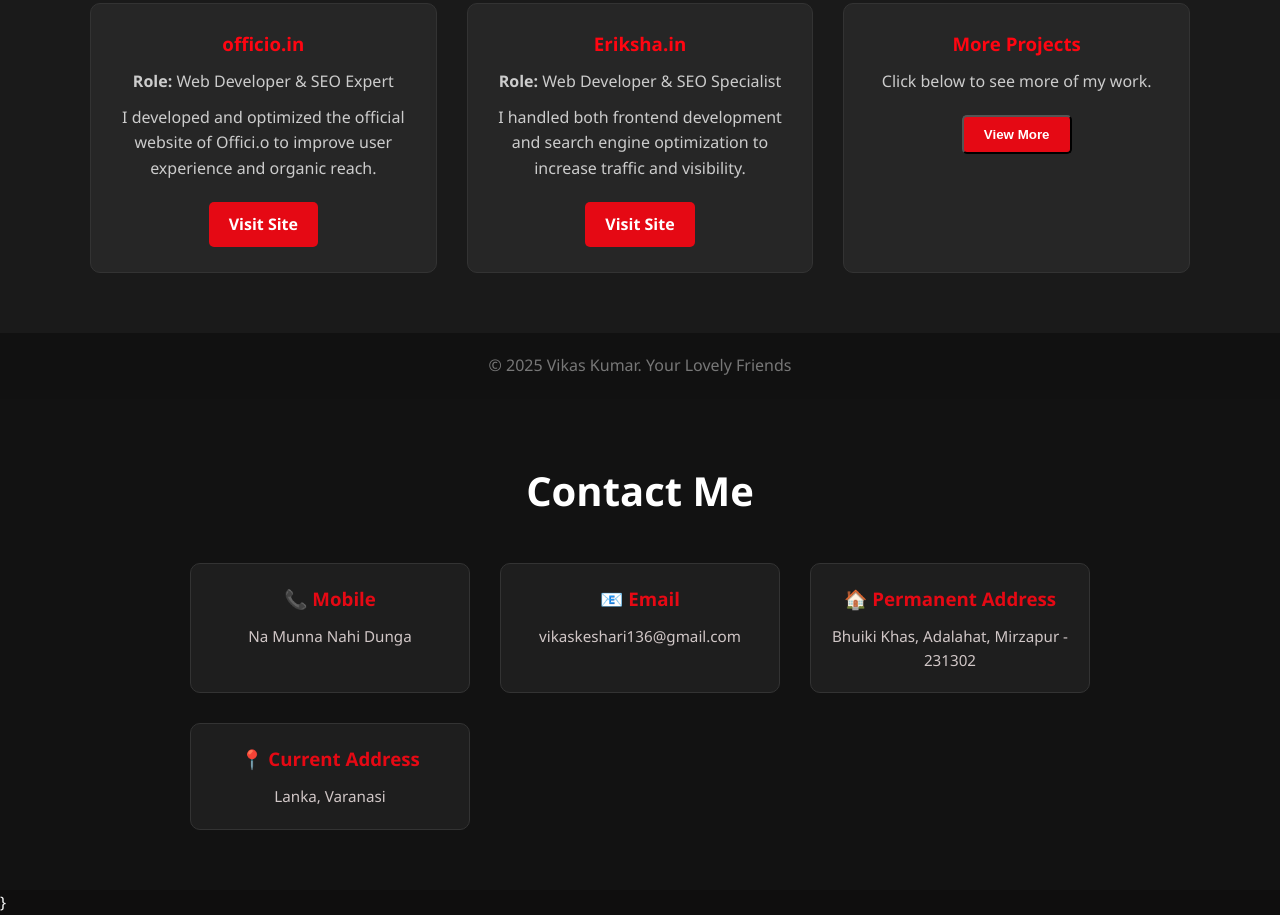
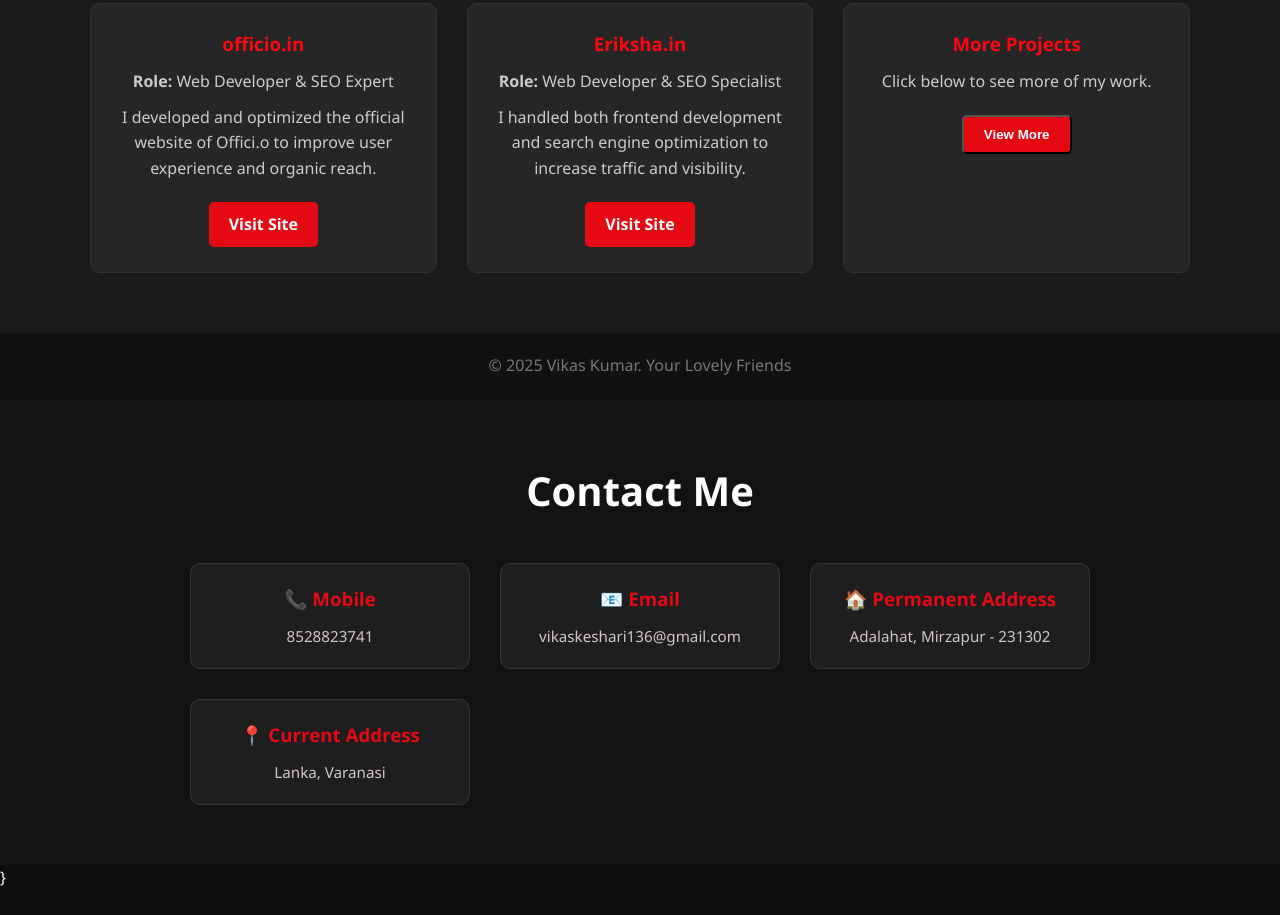
Before and after one commit to vikasKeshari886/Portfolio, a plain HTML site: page index.html in a window 1280 px wide. Shown: the part 1991-2906 px from the top of the page. After the commit the page ends 2882 px from the top, so only its background shows below. Drawn offline with Linux system fonts and the light colour scheme.

Commit message:
Update index.html

```diff
--- a/index.html
+++ b/index.html
@@ -212,7 +212,7 @@
   <div class="contact-grid">
     <div class="contact-item">
       <h3>📞 Mobile</h3>
-      <p>Na Munna Nahi Dunga</p>
+      <p>8528823741</p>
     </div>
     <div class="contact-item">
       <h3>📧 Email</h3>
@@ -220,7 +220,7 @@
     </div>
     <div class="contact-item">
       <h3>🏠 Permanent Address</h3>
-      <p>Bhuiki Khas, Adalahat, Mirzapur - 231302</p>
+      <p>Adalahat, Mirzapur - 231302</p>
     </div>
     <div class="contact-item">
       <h3>📍 Current Address</h3>
```
